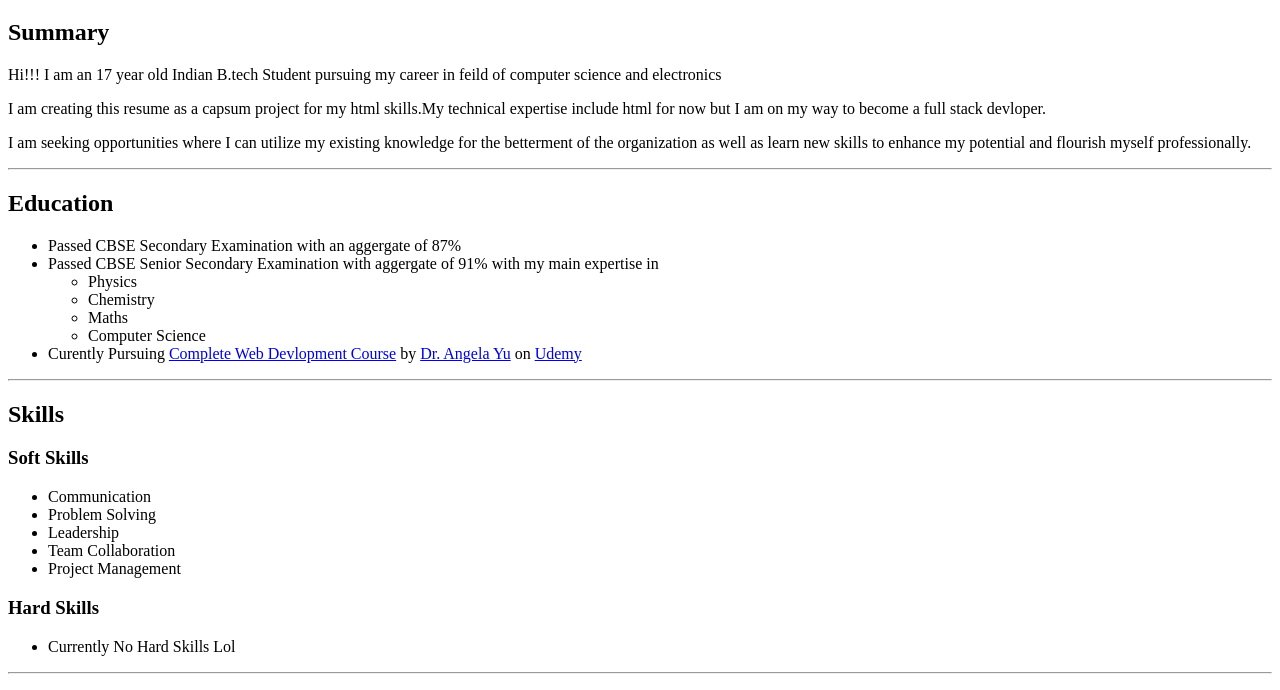
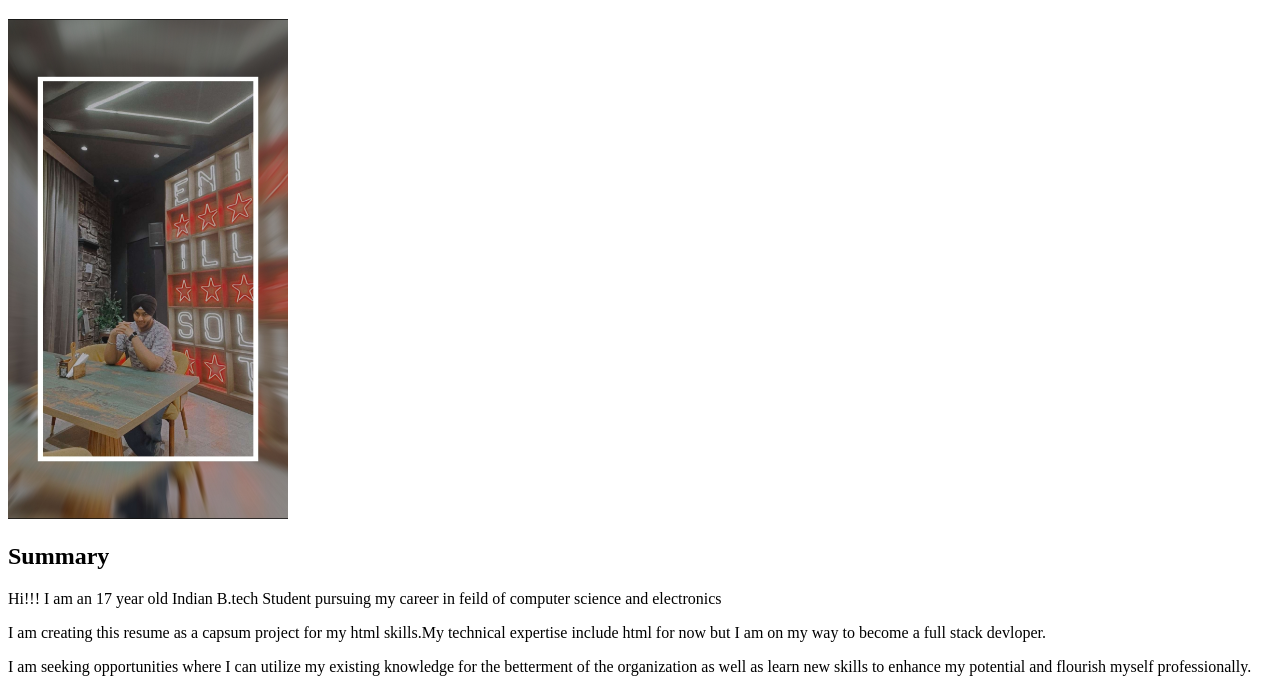
Before and after one commit to Cypher-Agam/html-Resume, a plain HTML site: page index.html in a window 1280 px wide. Shown: the part 61-751 px from the top of the page. Drawn offline with Linux system fonts and the light colour scheme.

Commit message:
adding image to resume

```diff
--- a/index.html
+++ b/index.html
@@ -6,7 +6,7 @@
 </head>
 <body>
     <h1>Agamjot Singh</h1>
-
+    <img src="./assets/images/My Pic.jpg" alt="My Image" height="500">
     <h2>Summary</h2>
     <p>Hi!!! I am an 17 year old Indian B.tech Student pursuing my career in feild of computer science and electronics</p>
     <p>I am creating this resume as a capsum project for my html skills.My technical expertise include html for now but I am on my way to become a full stack devloper.</p>
```
